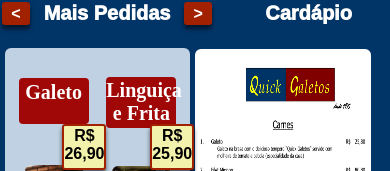
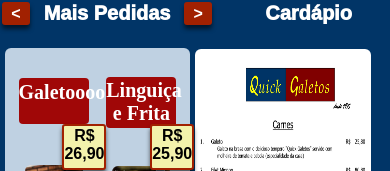
Before and after one commit to renan-tielas/quickgaletos, a React (Create React App) app: page / in a window 390 px wide. Shown: the part 281-452 px from the top of the page. Built offline with nearby package versions, Linux system fonts and the light colour scheme.

Commit message:
Site Galeto-mobile

```diff
--- a/src/PreviaComidas.js
+++ b/src/PreviaComidas.js
@@ -19,7 +19,7 @@
     id: [1, 2, 3, 4, 5, 6],
 
     nome: [
-      ['Galeto', 'galeto 2'],
+      ['Galetooooooo', 'galeto 2'],
       ['Linguiça e Frita', 'Linguiça e Frita2'],
       ['Salada e Suco', 'Salada e Suco2'],
       ['Pudim', 'Pudim2'],
```
